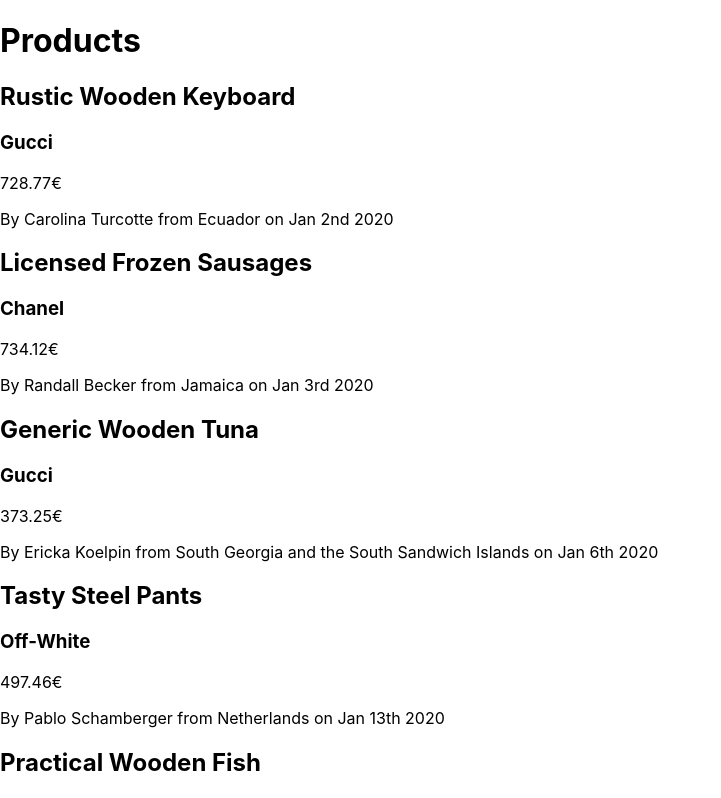
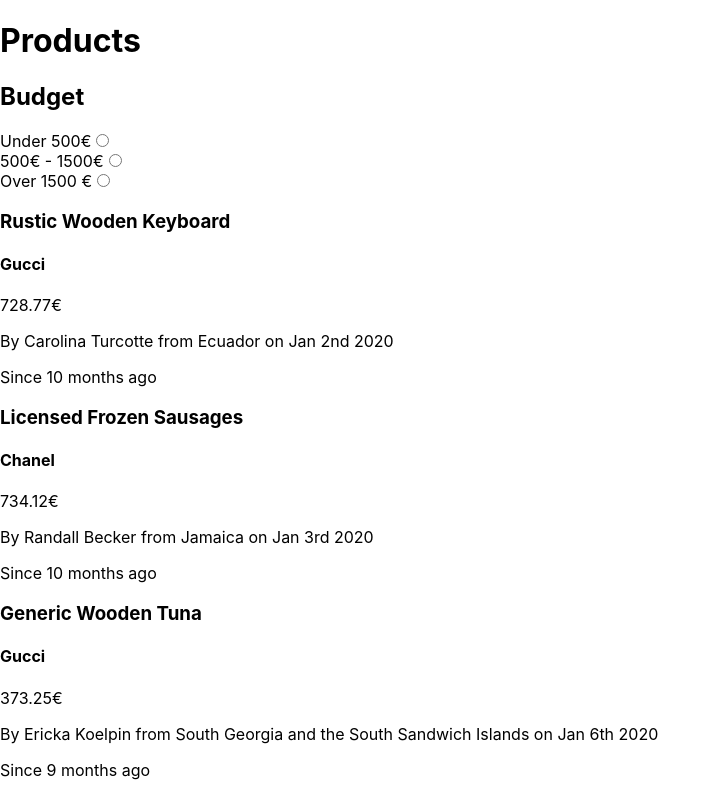
Before and after one commit to Mitchnsun/vcollective, a Next.js app: page /products in a window 1280 px wide. Shown: the top 798 px of the page, without its empty margins (0-721 px from the left). Built offline with nearby package versions, Linux system fonts and the light colour scheme.

Commit message:
Products list filtered by range

```diff
--- a/pages/products.js
+++ b/pages/products.js
@@ -1,3 +1,4 @@
+import { useState } from 'react';
 import useSWR from 'swr';
 import moment from 'moment';
 
@@ -9,18 +10,40 @@
   return json;
 }
 
+const rangeProducts = (list, range) => {
+  const securedList = list || [];
+  if(range === 0) return securedList;
+  if(range === 1) return securedList.filter(item => item.price.price_in_cents < 50000);
+  if(range === 2) return securedList.filter(item => item.price.price_in_cents >= 50000 && item.price.price_in_cents <= 150000);;
+  if(range === 3) return securedList.filter(item => item.price.price_in_cents > 150000);
+}
+
 export default function Products() {
+  const [range, setRange] = useState(0);
   const { data = {} } = useSWR('/api/products', fetcher);
+  const updatedList = rangeProducts(data.products, range);
   return (
     <>
       <h1>Products</h1>
+      <h2>Budget</h2>
       <div>
-        {(data.products || []).map(item => (
+        <label htmlFor="under500">Under 500€</label>
+        <input type="radio" name="budget" id="under500" onChange={e => setRange(1)} />
+        <br/>
+        <label htmlFor="range">500€ - 1500€</label>
+        <input type="radio" name="budget" id="range" onChange={e => setRange(2)} />
+        <br/>
+        <label htmlFor="over1500">Over 1500 €</label>
+        <input type="radio" name="budget" id="over1500" onChange={e => setRange(3)} />
+      </div>
+      <div>
+        {updatedList.map(item => (
           <div key={item.id}>
-            <h2>{item.name}</h2>
-            <h3>{brand(item.brand)}</h3>
+            <h3>{item.name}</h3>
+            <h4>{brand(item.brand)}</h4>
             <p>{item.price.price}</p>
             <p>By {item.seller.name} from {item.seller.country} on {moment(item.deposited_on).format("MMM Do YYYY")}</p>
+            <p>Since {moment(item.deposited_on, "YYYY-MM-DD'T'HH:mm:ss.SSS").fromNow()}</p>
           </div>
         ))}
       </div>
```
